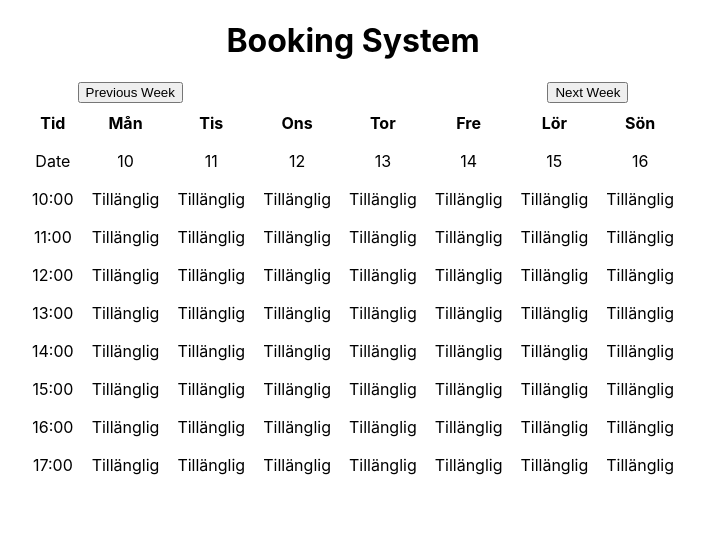
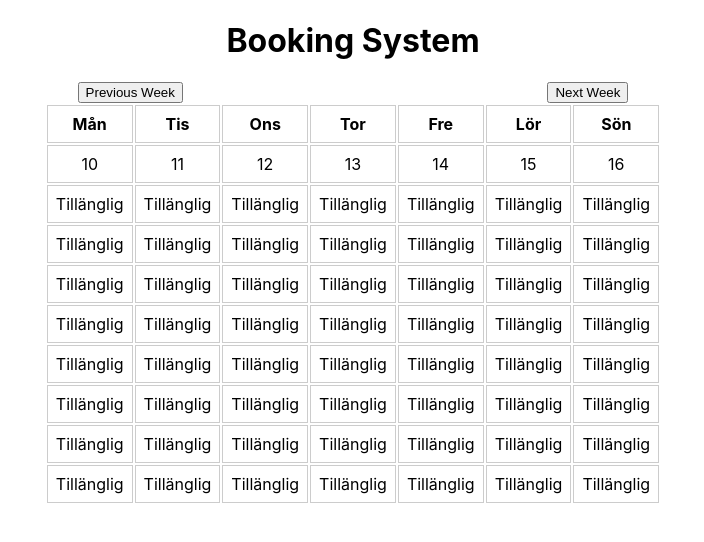
Before and after one commit to Muttiskava/GroupProject, a React (Create React App) app in the folder my-app/: page / in a window 1280 px wide. Shown: the top 542 px of the page, without its empty margins (287-991 px from the left). Built offline with nearby package versions, Linux system fonts and the light colour scheme.

Commit message:
Lägger till kommentarer i koden

```diff
--- a/my-app/src/Components/App.css
+++ b/my-app/src/Components/App.css
@@ -39,8 +39,11 @@
 
 .nextWeek{
   display: flex;
-  justify-content: space-evenly;
+  justify-content: space-evenly;;
 }
+
+
+
 
 table {
   margin: 0 auto;
@@ -70,7 +73,7 @@ td {
   }
 
   table {
-    width: 50%;
+    width: 100%;
     white-space: nowrap;
   }
 }
@@ -81,3 +84,30 @@ td {
     font-size: 12px;
   }
 }
+
+
+.booking-system {
+  border: 1px solid #ccc;
+  padding: 20px;
+}
+
+.booking-table {
+  border-collapse: collapse;
+  width: 100%;
+}
+
+td,
+th {
+  border: 1px solid #ccc;
+  padding: 8px;
+  text-align: center;
+}
+
+.datetime-cell {
+  vertical-align: middle;
+  font-weight: bold;
+}
+
+.date-cell {
+  vertical-align: bottom;
+}
--- a/my-app/src/Components/steg1.js
+++ b/my-app/src/Components/steg1.js
@@ -1,20 +1,19 @@
 import React from 'react';
-
-import './App.css'
-
-
+import './App.css';
 
 class BookingSystem extends React.Component {
   constructor(props) {
     super(props);
+    // State-variabler som används i komponenten
     this.state = {
-      daysOfWeek: ['Mån', 'Tis', 'Ons', 'Tor', 'Fre', 'Lör', 'Sön'],
-      timeslots: ['10:00', '11:00', '12:00', '13:00', '14:00', '15:00', '16:00', '17:00'],
-      bookings: {},
-      currentDate: new Date(),
+      daysOfWeek: ['Mån', 'Tis', 'Ons', 'Tor', 'Fre', 'Lör', 'Sön'], // Array med veckodagar
+      timeslots: ['10:00', '11:00', '12:00', '13:00', '14:00', '15:00', '16:00', '17:00'], // Array med tidsluckor
+      bookings: {}, // Objekt som håller reda på bokningar
+      currentDate: new Date(), // Aktuellt datum
     };
   }
 
+  // Funktion som anropas när en bokning klickas på
   handleBookingClick = (day, time) => {
     const bookings = { ...this.state.bookings };
     if (!bookings[day]) {
@@ -24,6 +23,7 @@ class BookingSystem extends React.Component {
     this.setState({ bookings });
   };
 
+  // Funktion för att gå till föregående vecka
   handlePrevWeek = () => {
     const { currentDate } = this.state;
     const prevWeekDate = new Date(currentDate);
@@ -31,6 +31,7 @@ class BookingSystem extends React.Component {
     this.setState({ currentDate: prevWeekDate });
   };
 
+  // Funktion för att gå till nästa vecka
   handleNextWeek = () => {
     const { currentDate } = this.state;
     const nextWeekDate = new Date(currentDate);
@@ -52,12 +53,11 @@ class BookingSystem extends React.Component {
         <h1 className='header'>Booking System</h1>
         <div className="nextWeek">
           <button onClick={this.handlePrevWeek}>Previous Week</button>
-          <button  onClick={this.handleNextWeek}>Next Week</button>
+          <button onClick={this.handleNextWeek}>Next Week</button>
         </div>
         <table>
           <thead>
             <tr>
-              <th>Tid</th>
               {daysOfWeek.map((day) => (
                 <th key={day}>{day}</th>
               ))}
@@ -65,20 +65,18 @@ class BookingSystem extends React.Component {
           </thead>
           <tbody>
             <tr>
-              <td>Date</td>
               {daysOfWeek.map((day, index) => {
                 const date = new Date(weekStart);
                 date.setDate(date.getDate() + index);
                 return (
-                  <td key={index}>
-                    {date.getDate()} {/* Visa endast dagen */}
+                  <td key={index} className="date-cell">
+                    {date.getDate()}
                   </td>
                 );
               })}
             </tr>
             {timeslots.map((time) => (
               <tr key={time}>
-                <td>{time}</td>
                 {daysOfWeek.map((day, index) => {
                   const date = new Date(weekStart);
                   date.setDate(date.getDate() + index);
@@ -99,7 +97,6 @@ class BookingSystem extends React.Component {
       </div>
     );
   }
-
 }
 
 export default BookingSystem;
```
